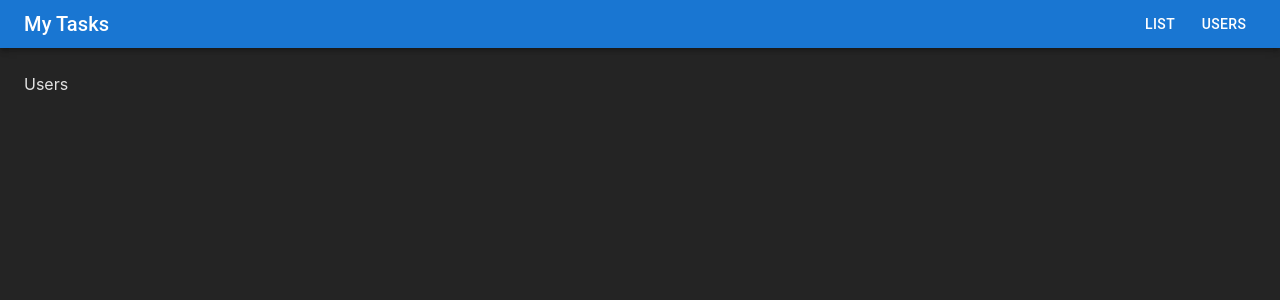
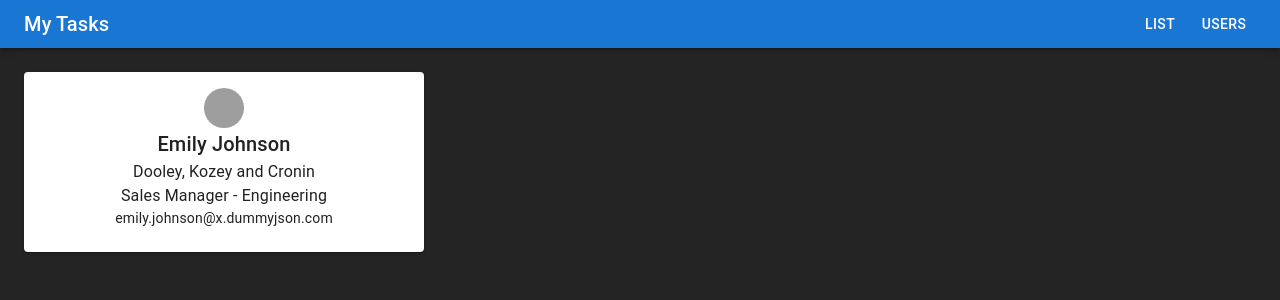
Before and after one commit to filhodoto/task-creator, a React (Vite) app: page /users in a window 1280 px wide. Shown: the top 300 px of the page. Built offline with nearby package versions, Linux system fonts and the light colour scheme; grey boxes are pictures that could not be loaded.

Commit message:
Create base users list wth dummy info

```diff
--- a/src/pages/Users/index.tsx
+++ b/src/pages/Users/index.tsx
@@ -1,7 +1,128 @@
-import React from 'react';
+import React, { useEffect, useState } from 'react';
+import { Avatar, Card, CardContent, Grid, Typography } from '@mui/material';
+const dummyData = {
+  users: [
+    {
+      id: 1,
+      firstName: 'Emily',
+      lastName: 'Johnson',
+      maidenName: 'Smith',
+      age: 28,
+      gender: 'female',
+      email: 'emily.johnson@x.dummyjson.com',
+      phone: '+81 965-431-3024',
+      username: 'emilys',
+      password: 'emilyspass',
+      birthDate: '1996-5-30',
+      image: 'https://dummyjson.com/icon/emilys/128',
+      bloodGroup: 'O-',
+      height: 193.24,
+      weight: 63.16,
+      eyeColor: 'Green',
+      hair: { color: 'Brown', type: 'Curly' },
+      ip: '42.48.100.32',
+      address: {
+        address: '626 Main Street',
+        city: 'Phoenix',
+        state: 'Mississippi',
+        stateCode: 'MS',
+        postalCode: '29112',
+        coordinates: { lat: -77.16213, lng: -92.084824 },
+        country: 'United States',
+      },
+      macAddress: '47:fa:41:18:ec:eb',
+      university: 'University of Wisconsin--Madison',
+      bank: {
+        cardExpire: '03/26',
+        cardNumber: '9289760655481815',
+        cardType: 'Elo',
+        currency: 'CNY',
+        iban: 'YPUXISOBI7TTHPK2BR3HAIXL',
+      },
+      company: {
+        department: 'Engineering',
+        name: 'Dooley, Kozey and Cronin',
+        title: 'Sales Manager',
+        address: {
+          address: '263 Tenth Street',
+          city: 'San Francisco',
+          state: 'Wisconsin',
+          stateCode: 'WI',
+          postalCode: '37657',
+          coordinates: { lat: 71.814525, lng: -161.150263 },
+          country: 'United States',
+        },
+      },
+      ein: '977-175',
+      ssn: '900-590-289',
+      userAgent:
+        'Mozilla/5.0 (Macintosh; Intel Mac OS X 10_15_7) AppleWebKit/537.36 (KHTML, like Gecko) Chrome/96.0.4664.93 Safari/537.36',
+      crypto: {
+        coin: 'Bitcoin',
+        wallet: '0xb9fc2fe63b2a6c003f1c324c3bfa53259162181a',
+        network: 'Ethereum (ERC20)',
+      },
+      role: 'admin',
+    },
+  ],
+};
+
+interface UserProps {
+  id: number;
+  firstName: string;
+  lastName: string;
+  image: string;
+  email: string;
+  company: {
+    department: string;
+    name: string;
+    title: string;
+  };
+}
 
 const Users = () => {
-  return <div>Users</div>;
+  const [users, setUsers] = useState<UserProps[]>([]);
+
+  useEffect(() => {
+    // TODO:: Fetch information here
+    setUsers(dummyData.users);
+  }, []);
+
+  return (
+    <Grid container spacing={2}>
+      {users.map((user) => {
+        const { id, firstName, lastName, image, email, company } = user;
+        return (
+          <Grid item key={id} xs={12} sm={6} md={4}>
+            <Card
+              sx={{
+                boxShadow: 'lg',
+              }}
+            >
+              <CardContent
+                sx={{
+                  display: 'flex',
+                  flexDirection: 'column',
+                  alignItems: 'center',
+                  textAlign: 'center',
+                }}
+              >
+                <Avatar src={image} />
+                <Typography variant="h6" component="h2">
+                  {firstName} {lastName}
+                </Typography>
+                <Typography>{company.name}</Typography>
+                <Typography>
+                  {company.title} - {company.department}
+                </Typography>
+                <Typography variant="body2">{email}</Typography>
+              </CardContent>
+            </Card>
+          </Grid>
+        );
+      })}
+    </Grid>
+  );
 };
 
 export default Users;
```
